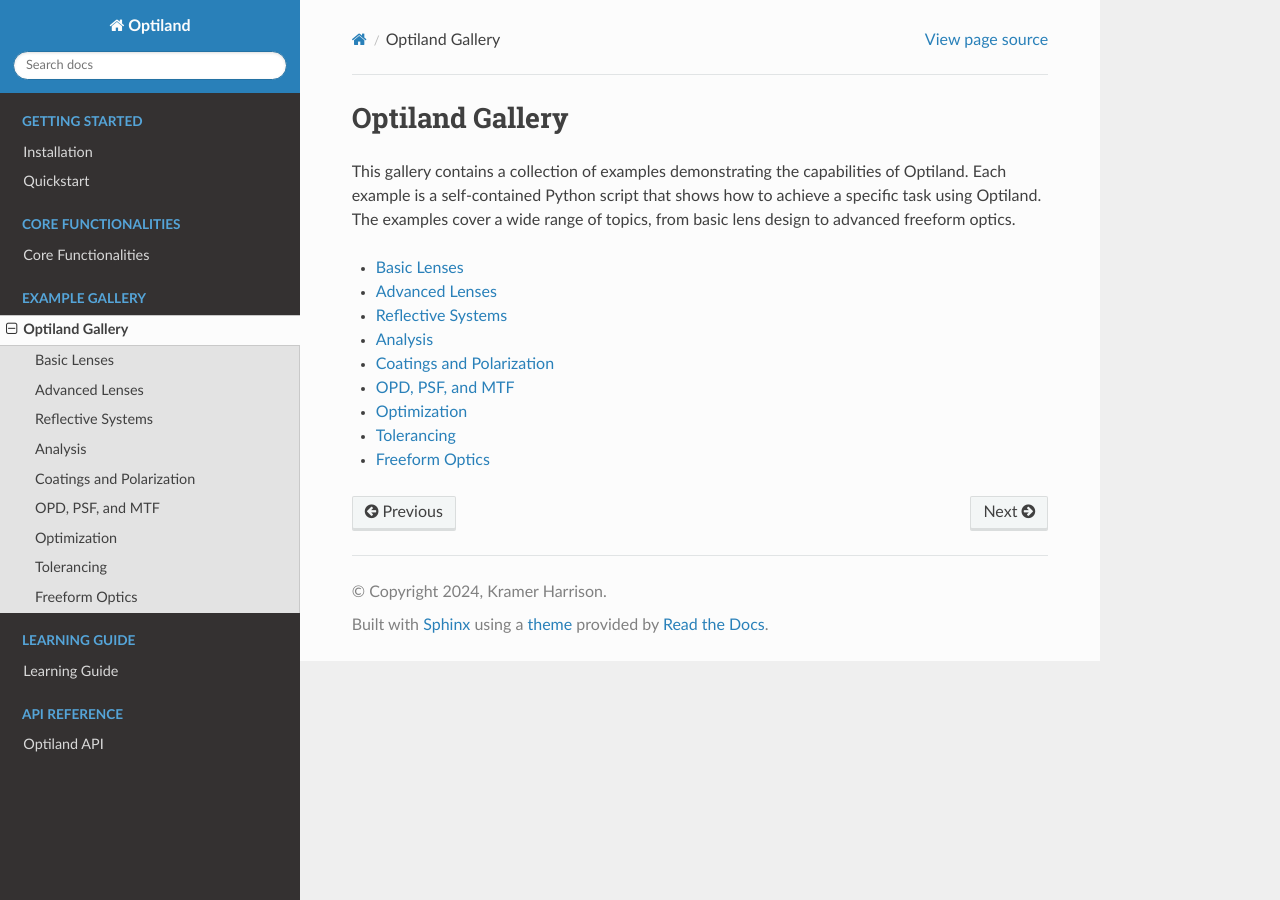
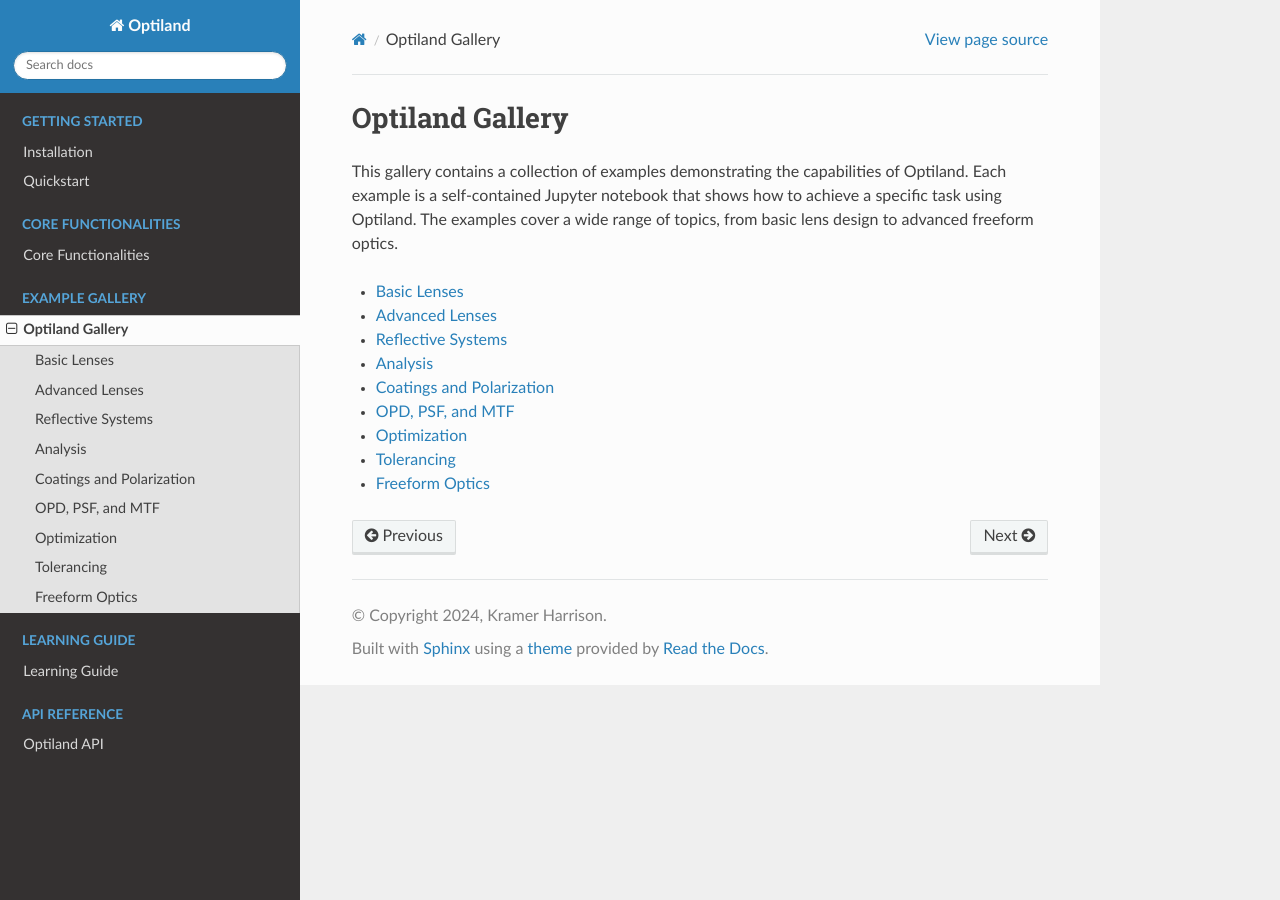
Before and after one commit to HarrisonKramer/optiland, a Sphinx documentation site: the page built from docs/example_gallery.rst, in a window 1280 px wide. Built offline with Sphinx 7.4.7 and the Read the Docs theme 2.0.0, drawn with Linux system fonts in a browser that asks for light colours; pages that are not in the unit, such as notebooks, are missing from menus.

Commit message:
docs: Update gallery example file format

```diff
--- a/docs/example_gallery.rst
+++ b/docs/example_gallery.rst
@@ -1,7 +1,7 @@
 Optiland Gallery
 ================
 
-This gallery contains a collection of examples demonstrating the capabilities of Optiland. Each example is a self-contained Python script that shows how to achieve a specific task using Optiland. The examples cover a wide range of topics, from basic lens design to advanced freeform optics.
+This gallery contains a collection of examples demonstrating the capabilities of Optiland. Each example is a self-contained Jupyter notebook that shows how to achieve a specific task using Optiland. The examples cover a wide range of topics, from basic lens design to advanced freeform optics.
 
 .. _example_gallery:
 
```
